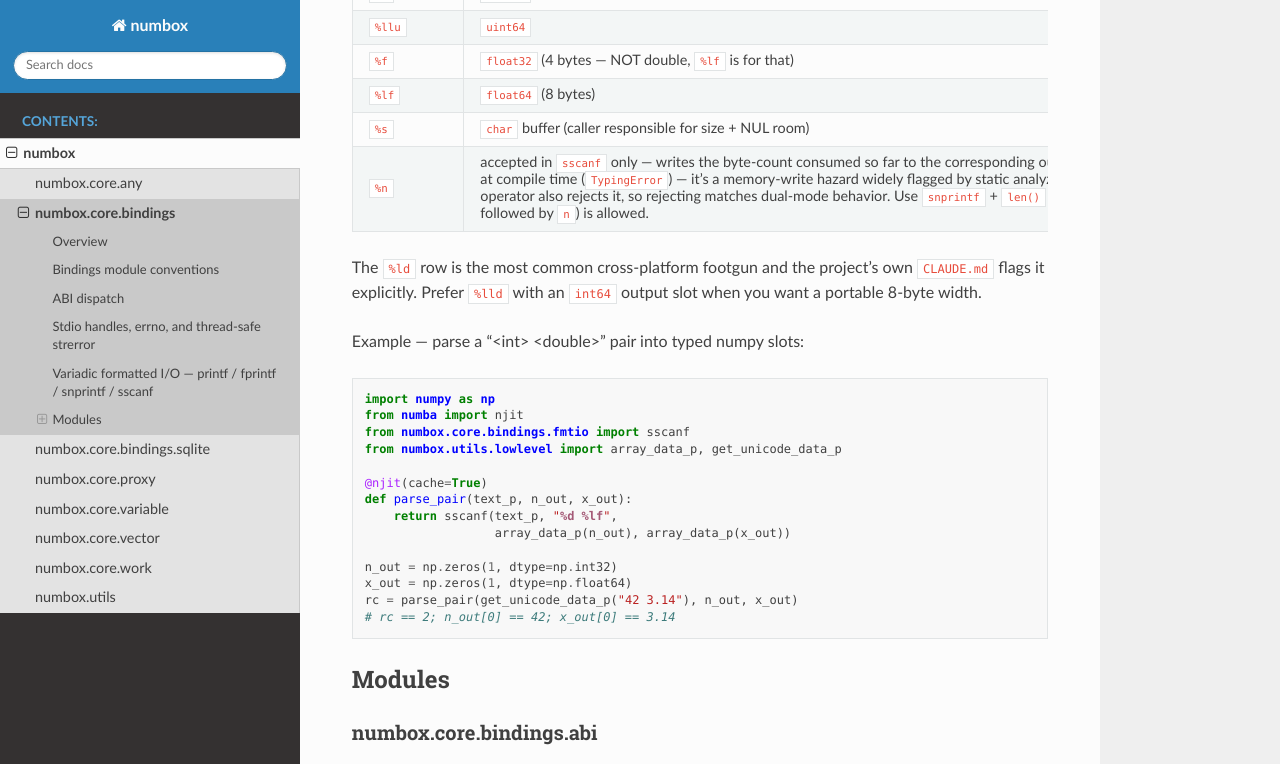
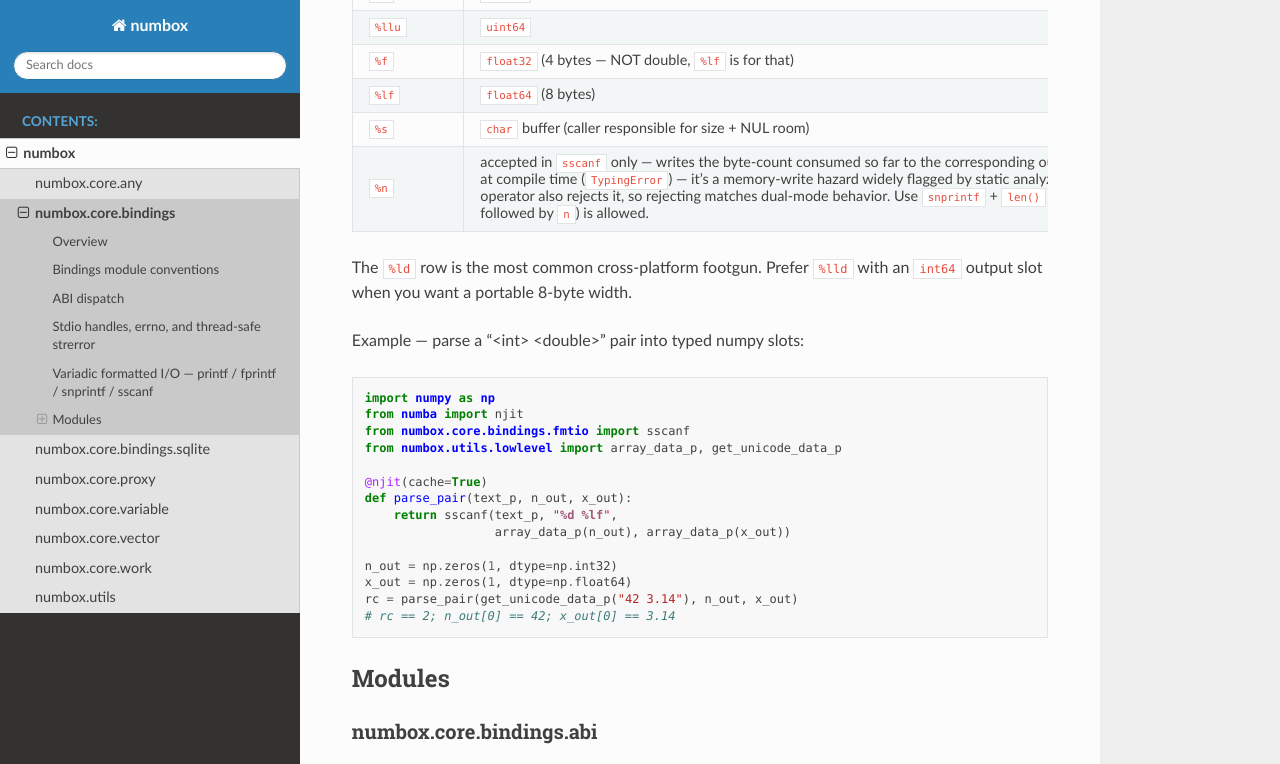
Before and after one commit to Goykhman/numbox, a Sphinx documentation site: the page built from docs/numbox.core.bindings.rst, in a window 1280 px wide and 900 px high, scrolled down 7951 px, cut to the strip 0-764 px from the top of the window. Built offline with Sphinx 7.4.7 and the Read the Docs theme 3.1.0, drawn with Linux system fonts in a browser that asks for light colours.

Commit message:
Drop two dangling fork-only references from upstream files
docs/numbox.core.bindings.rst cited a CLAUDE.md that does not exist in
this repository, and test_params_jitability.py carried an opaque "H4:"
tracker-label prefix that resolves against nothing. Both landed in
earlier merged pull requests and are the same dangling-reference class
as the labels already removed on this branch.

Prose and comment only; the surviving sentences keep the full technical
content.

```diff
--- a/docs/numbox.core.bindings.rst
+++ b/docs/numbox.core.bindings.rst
@@ -426,9 +426,9 @@ Format spec        Required output points at
                    family. ``%%n`` (a literal ``%`` followed by ``n``) is allowed.
 ================   =============================================
 
-The ``%ld`` row is the most common cross-platform footgun and the
-project's own ``CLAUDE.md`` flags it explicitly. Prefer ``%lld`` with
-an ``int64`` output slot when you want a portable 8-byte width.
+The ``%ld`` row is the most common cross-platform footgun. Prefer
+``%lld`` with an ``int64`` output slot when you want a portable
+8-byte width.
 
 Example — parse a "<int> <double>" pair into typed numpy slots:
 
```
Also changed, not shown: 1 other file.
